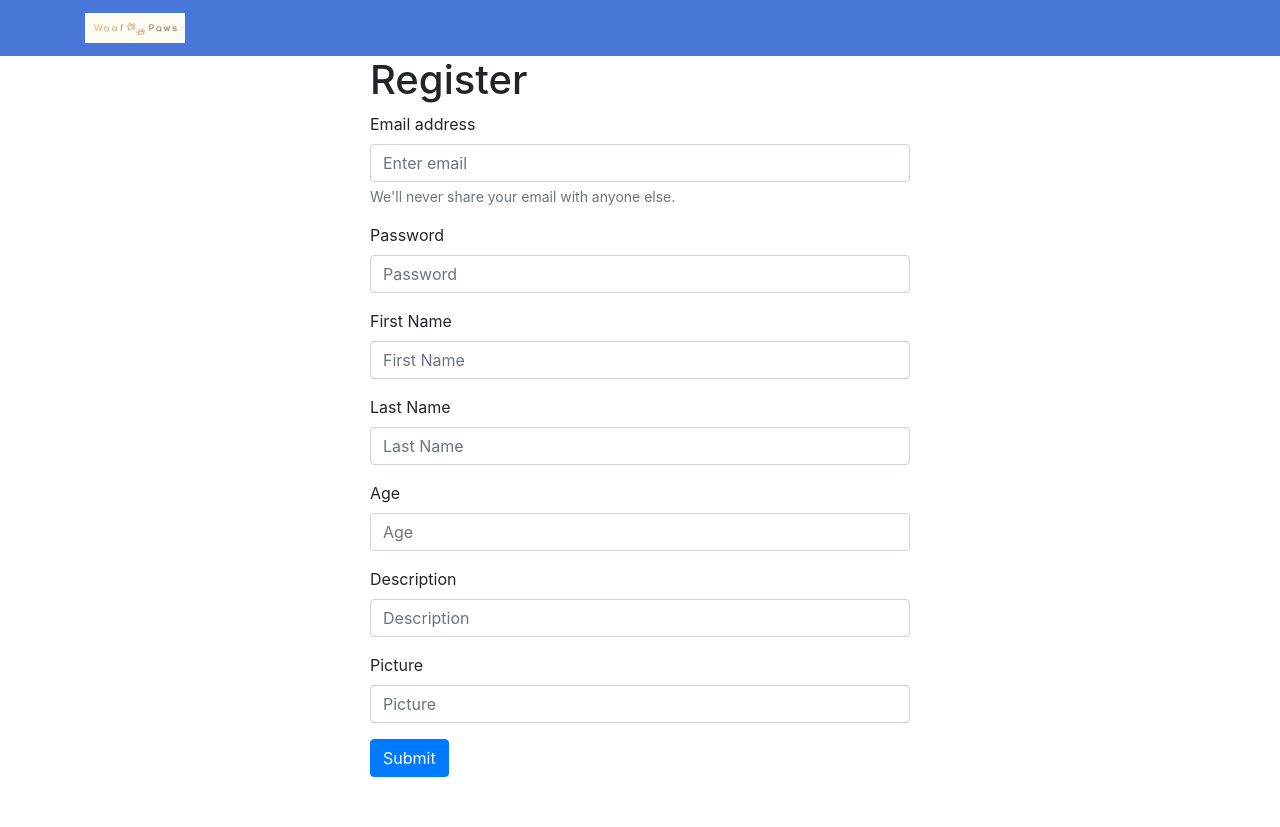
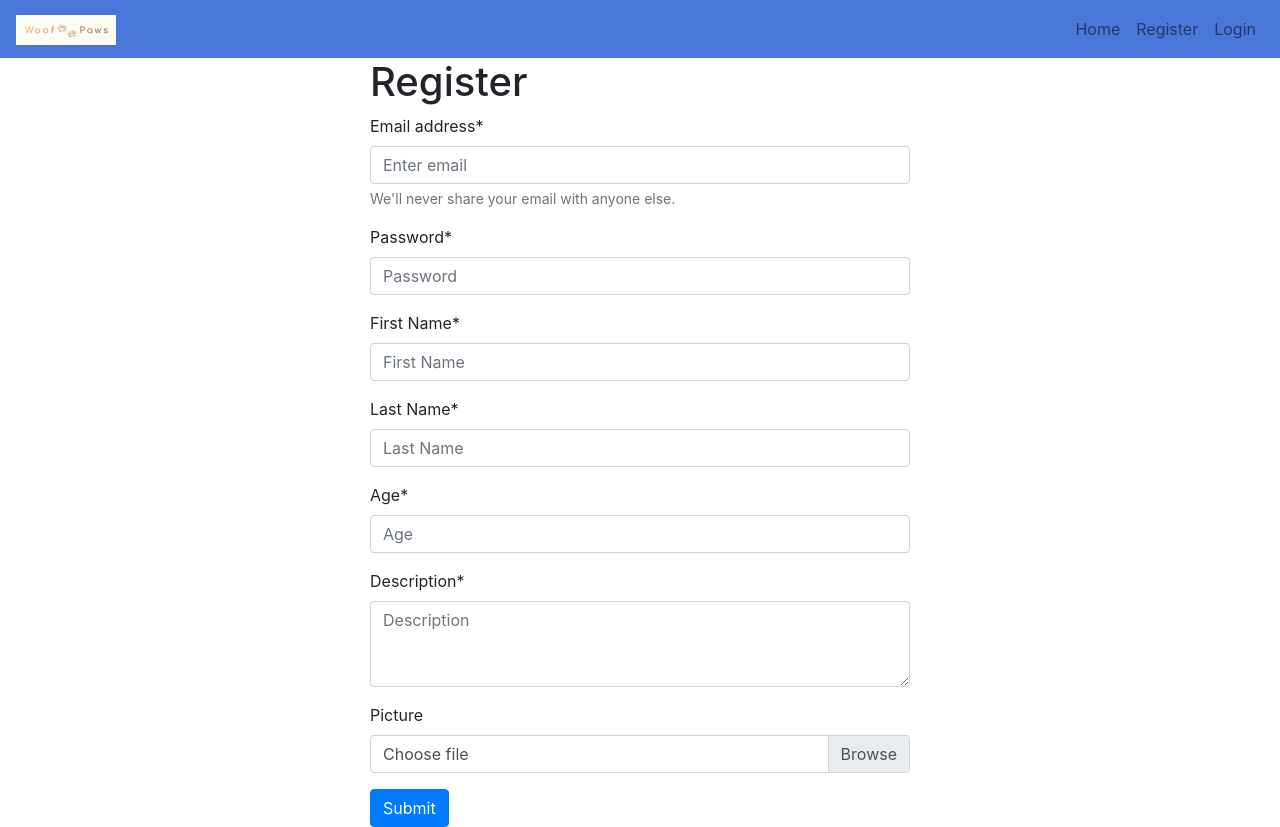
Before and after one commit to Raulanthropos/Capstone-FE, a React (Create React App) app: page /register in a window 1280 px wide. Before the commit the page ends 800 px from the top, so only its background shows below. Built offline with nearby package versions, Linux system fonts and the light colour scheme.

Commit message:
minor fixes

```diff
--- a/src/App.css
+++ b/src/App.css
@@ -1,6 +1,7 @@
 html,
 body {
   height: 100%;
+  text-align: justify;
 }
 
 #root {
--- a/src/App.js
+++ b/src/App.js
@@ -1,7 +1,7 @@
 import 'bootstrap/dist/css/bootstrap.min.css'
 import React from 'react';
 import { BrowserRouter, Routes, Route } from 'react-router-dom';
-import BasicExample from './components/Navbar/Navbar';
+import NavBar from "./components/Navbar/Navbar";
 import Home from './components/Home/Home';
 import Register from './components/Register/Register';
 import './App.css';
@@ -9,7 +9,7 @@ import './App.css';
 function App() {
   return (
     <>
-    <BasicExample />
+    <NavBar />
     <main className='wrapper'>
     <BrowserRouter>
       <Routes>
--- a/src/components/Footer/Footer.css
+++ b/src/components/Footer/Footer.css
@@ -0,0 +1,10 @@
+.footer {
+    display: flex;
+    justify-content: space-around;
+    align-items: center;
+    padding-block: 20px;
+}
+
+.mbauto {
+    margin-block: auto;
+}
--- a/src/components/Footer/Footer.jsx
+++ b/src/components/Footer/Footer.jsx
@@ -1,25 +1,14 @@
-//Create a footer component
-// //Create a new component called Footer, which will be the footer for the app
 import React from "react";
-import { Container, Row, Col } from "react-bootstrap";
+import "./Footer.css";
 
-const Footer = () => (
-  <footer style={{backgroundColor: "#233EA4", color: "#FFFFFF"}}>
-    <Container>
-      <Row className="border-top justify-content-between p-3">
-        <Col className="p-0 d-flex justify-content-end" md={3}>
-          This site was made by{" Ioannis Psychias"}
-          <a
-            href="https://www.linkedin.com/in/alexander-lee-1b1b3a1a3/"
-            target="_blank"
-            rel="noopener noreferrer"
-          >
-            LinkedIn
-          </a>
-        </Col>
-      </Row>
-    </Container>
-  </footer>
-);
+const Footer = () => {
+  return (
+    <div className="footer">
+      <a href="somelink">Internal news</a>
+      <a href="somelink">Connect with us!</a>
+      <p className="mbauto">Sometext</p>
+    </div>
+  );
+};
 
 export default Footer;
--- a/src/components/Home/Home.jsx
+++ b/src/components/Home/Home.jsx
@@ -81,3 +81,6 @@ const Home = () => {
 };
 
 export default Home;
+
+//Create a radial-gradient color, for the background of the cards
+// const radialGradient = `radial-gradient(circle at 50% 50%, #ffffff 0%, #ffffff 50%, #ffffff 100%)`;
--- a/src/components/Navbar/Navbar.jsx
+++ b/src/components/Navbar/Navbar.jsx
@@ -1,71 +1,32 @@
-import Container from "react-bootstrap/Container";
-import Nav from "react-bootstrap/Nav";
-import Navbar from "react-bootstrap/Navbar";
+// Create a new Navbar component that has a logo as a Brand, and links to register and login
+//
+import React from "react";
+import { Navbar, Nav, NavDropdown } from "react-bootstrap";
 import { Link } from "react-router-dom";
-// import NavDropdown from 'react-bootstrap/NavDropdown';
+import "./Navbar.css";
 
-function Logo() {
+const NavBar = () => {
   return (
-    <img
-      src={process.env.PUBLIC_URL + "/images/logo.png"}
-      width="100"
-      height="30"
-      className="d-inline-block align-top"
-      alt="Logo"
-    />
-  );
-}
-
-function BasicExample() {
-  return (
-    <Navbar
-      expand="lg"
-      style={{ backgroundColor: "#4976D9", color: "#FFFFFF !important" }}
-    >
-      <Container>
-        <Navbar.Brand href="#home">
-          <Logo />
-        </Navbar.Brand>
-        <Navbar.Toggle aria-controls="basic-navbar-nav" />
-        <Navbar.Collapse id="basic-navbar-nav">
-          <Nav className="ml-auto">
-            <Nav.Link>
-              {/* <Link to="/">Home</Link> */}
-            </Nav.Link>
-            <Nav.Link>
-              {/* <Link to="/register">Register</Link> */}
-            </Nav.Link>
-            {/* <Nav.Link to="/login">Login</Nav.Link> */}
-          </Nav>
-        </Navbar.Collapse>
-      </Container>
-    </Navbar>
-  );
-}
-
-export default BasicExample;
-
-/*
-
-import React from "react";
-import { Nav, Navbar } from "react-bootstrap";
-import { Link } from "react-router-dom";
-
-export default function NavBar() {
-  return (
-    <Navbar bg="light" expand="lg" className="navber">
-      <Navbar.Brand href="#home">Portfolio</Navbar.Brand>
+    <Navbar style={{backgroundColor: "#4976D9"}} expand="lg">
+      <Navbar.Brand href="#home">
+        <img
+          src={`${process.env.PUBLIC_URL}/images/logo.png`}
+          alt="logo"
+          className="logo"
+          style={{width: "100px", height: "30px"}}
+        />
+      </Navbar.Brand>
       <Navbar.Toggle aria-controls="basic-navbar-nav" />
       <Navbar.Collapse id="basic-navbar-nav">
-        <Nav className="mr-auto">
-          <Nav.Link>
-            <Link to="/">Home</Link>
+        <Nav className="ml-auto">
+          <Nav.Link to="/">
+            Home
           </Nav.Link>
-          <Nav.Link>
-            <Link to="/certificates">Certificates</Link>
+          <Nav.Link to="/register">
+            Register
           </Nav.Link>
-          <Nav.Link>
-            <Link to="/#contact">Contact me!</Link>
+          <Nav.Link to="/login">
+            Login
           </Nav.Link>
         </Nav>
       </Navbar.Collapse>
@@ -73,4 +34,4 @@ export default function NavBar() {
   );
 }
 
-*/
+export default NavBar;
--- a/src/components/Register/Register.css
+++ b/src/components/Register/Register.css
@@ -0,0 +1,4 @@
+.starz {
+    color: red;
+    font-weight: 600;
+}
--- a/src/components/Register/Register.jsx
+++ b/src/components/Register/Register.jsx
@@ -1,30 +1,34 @@
-//Create a new component called Register in the src\components\Register folder. This component will be used to register a new user. The component will be a class component. The component will have a constructor that will initialize the state of the component. The state will have the following properties:
-//
-//picture: the picture of the user
-// password: the password of the user
-// email: the email of the user
-// firstName: the first name of the user
-// lastName: the last name of the user
-//description: the description of the user
-//age: the age of the user
-// The form will have a button with an onSubmit event, that calls the onSubmit function that connects with the backend endpoint and, upon checking that all fields are filled correctly, creates a new user in the database and redirects to the homepage
-
-// Path: src\components\Register\Register.jsx
 import React, { Component } from 'react';
 import { Form, Button, Container, Row, Col } from 'react-bootstrap';
 import { Link } from 'react-router-dom'
+// import useState from 'react';
 
 const Register = () => {
+    // const [state, setState] = useState({});
 
+  const handlePictureChange = (event) => {
+    const file = event.target.files[0];
+    console.log(file);
+  }
+
+  const handleSubmit = (event) => {
+    event.preventDefault();
+    console.log(event.target);
+    }
+
+    const handleChange = (event) => {
+        event.preventDefault();
+        console.log(event.target);
+    }
 
   return (
     <Container>
       <Row className="justify-content-md-center">
         <Col xs lg="6">
           <h1>Register</h1>
-            <Form>
+          <Form onChange={handleChange}>
             <Form.Group controlId="formBasicEmail">
-                <Form.Label>Email address</Form.Label>
+              <Form.Label>Email address<span className="starz">*</span></Form.Label>
               <Form.Control type="email" placeholder="Enter email" />
               <Form.Text className="text-muted">
                 We'll never share your email with anyone else.
@@ -32,30 +36,35 @@ const Register = () => {
             </Form.Group>
 
             <Form.Group controlId="formBasicPassword">
-                <Form.Label>Password</Form.Label>
+              <Form.Label>Password<span className="starz">*</span></Form.Label>
               <Form.Control type="password" placeholder="Password" />
             </Form.Group>
             <Form.Group controlId="formBasicFirstName">
-                <Form.Label>First Name</Form.Label>
+              <Form.Label>First Name<span className="starz">*</span></Form.Label>
               <Form.Control type="text" placeholder="First Name" />
             </Form.Group>
             <Form.Group controlId="formBasicLastName">
-                <Form.Label>Last Name</Form.Label>
+              <Form.Label>Last Name<span className="starz">*</span></Form.Label>
               <Form.Control type="text" placeholder="Last Name" />
             </Form.Group>
             <Form.Group controlId="formBasicAge">
-                <Form.Label>Age</Form.Label>
+              <Form.Label>Age<span className="starz">*</span></Form.Label>
               <Form.Control type="number" placeholder="Age" />
             </Form.Group>
             <Form.Group controlId="formBasicDescription">
-                <Form.Label>Description</Form.Label>
-                <Form.Control type="text" placeholder="Description" />
+              <Form.Label>Description<span className="starz">*</span></Form.Label>
+              <Form.Control as="textarea" rows={3} placeholder="Description" />
             </Form.Group>
             <Form.Group controlId="formBasicPicture">
               <Form.Label>Picture</Form.Label>
-                <Form.Control type="text" placeholder="Picture" />
+              <Form.File
+                id="custom-file"
+                label="Choose file"
+                custom
+                onChange={handlePictureChange}
+              />
             </Form.Group>
-                <Button variant="primary" type="submit">
+            <Button variant="primary" type="submit" onSubmit={handleSubmit}>
               Submit
             </Button>
           </Form>
--- a/src/components/Stats/Stats.css
+++ b/src/components/Stats/Stats.css
@@ -5,5 +5,15 @@
   }
 
   .kheight {
+    display: flex;
+    flex-direction: column;
+    justify-content: space-between;
+    align-items: center;
+    color: white;
     height: 255px;
+    background: radial-gradient(circle at 50% 50%, #697196 0%, #233EA4 50%, #4976D9 100%);
   }
+
+  .bggrey {
+    background-color: #697196;
+  }
--- a/src/components/Stats/Stats.jsx
+++ b/src/components/Stats/Stats.jsx
@@ -13,7 +13,7 @@ import {
     return (
       <div className="container" style={{color: "#15292E"}}>
         <div className="row card-container">
-          <Col md={3} mb={3}> {/* wrap each card in a Col component and set the margin bottom */}
+          <Col md={3} mb={3} className="bggrey">
             <div className="card text-center">
               <div className="card-body kheight" style={{overflow: "hidden"}}>
                 <FontAwesomeIcon icon={faHeart} size="3x" className="mb-3" />
@@ -24,7 +24,7 @@ import {
               </div>
             </div>
           </Col>
-          <Col md={3} mb={3}>
+          <Col md={3} mb={3} className="bggrey">
             <div className="card text-center">
               <div className="card-body kheight" style={{overflow: "hidden"}}>
                 <FontAwesomeIcon icon={faDog} size="3x" className="mb-3" />
@@ -35,7 +35,7 @@ import {
               </div>
             </div>
           </Col>
-          <Col md={3} mb={3}>
+          <Col md={3} mb={3} className="bggrey">
             <div className="card text-center">
               <div className="card-body kheight" style={{overflow: "hidden"}}>
                 <FontAwesomeIcon icon={faBone} size="3x" className="mb-3" />
@@ -46,7 +46,7 @@ import {
               </div>
             </div>
           </Col>
-          <Col md={3} mb={3}>
+          <Col md={3} mb={3} className="bggrey">
             <div className="card text-center">
               <div className="card-body kheight" style={{overflow: "hidden"}}>
                 <FontAwesomeIcon icon={faPaw} size="3x" className="mb-3" />
```
Lines whose indentation alone changed are shown as unchanged.
